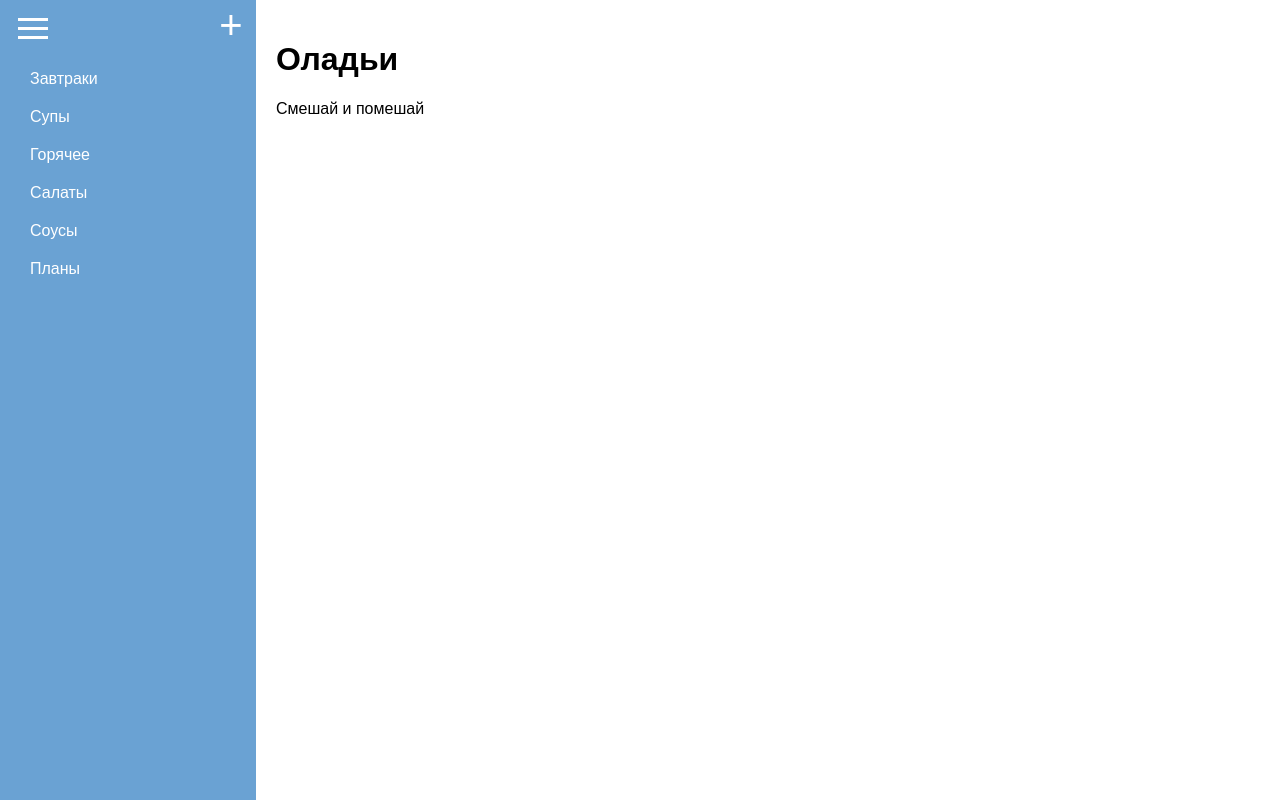
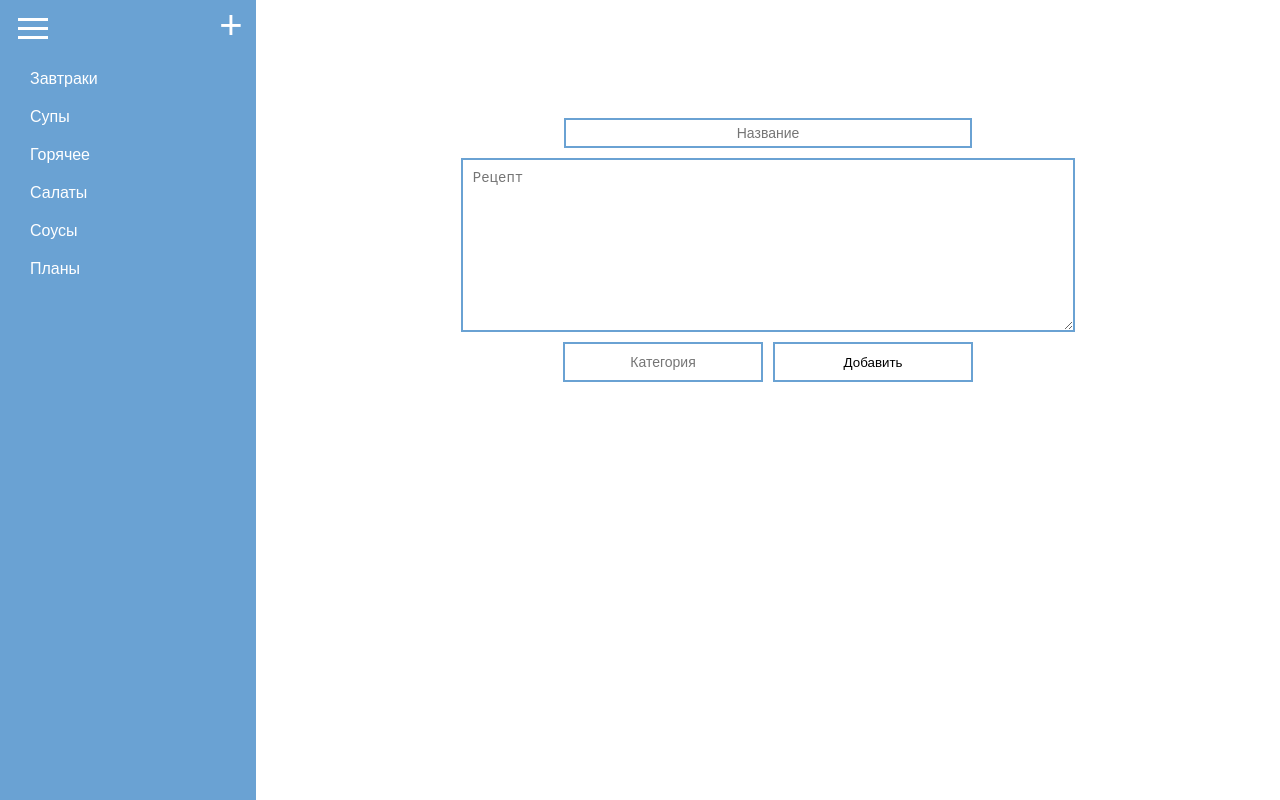
Before and after one commit to arakell/lifeStat, a plain HTML site: page cooking/front/index.html in a window 1280 px wide. Both pictures are taken after a click on the element 231 px from the left and 25 px from the top of the page. Drawn offline with Linux system fonts and the light colour scheme.

Commit message:
Исправлена ошибка (для переключения на форму добавления нужно было нажать 2 раза +)

```diff
--- a/cooking/front/recipe_js.js
+++ b/cooking/front/recipe_js.js
@@ -22,14 +22,15 @@ dishesMap.set('plans', 6);
 // Смена формы с "Добавления" на "Просмотр рецепта"
 function openForm(){
 
-    if ( document.getElementById('tutorials').style.display != 'block') {
-        document.getElementById('tutorials').style.display = 'block';
-        document.getElementById('addForm').style.display = 'none';
+
+    if ( document.getElementById('addForm').style.display == 'none' || document.getElementById('addForm').style.display == '') {
+        document.getElementById('tutorials').style.display = 'none';
+        document.getElementById('addForm').style.display = 'flex';
         return;
     }
 
-    document.getElementById('tutorials').style.display = 'none';
-    document.getElementById('addForm').style.display = 'flex';
+    document.getElementById('tutorials').style.display = 'block';
+    document.getElementById('addForm').style.display = 'none';
 
 }
 
--- a/cooking/front/recipe_styles_content.css
+++ b/cooking/front/recipe_styles_content.css
@@ -8,11 +8,12 @@
 }
 
 .tutorials_hidden {
-  display: none;
+  /*display: none;*/
 }
 
 .addForm_hidden {
-  display: flex;
+  /*display: flex;*/
+  display: none;
   flex-direction: column;
   gap: 10px;
   margin-top: 10%;
```
